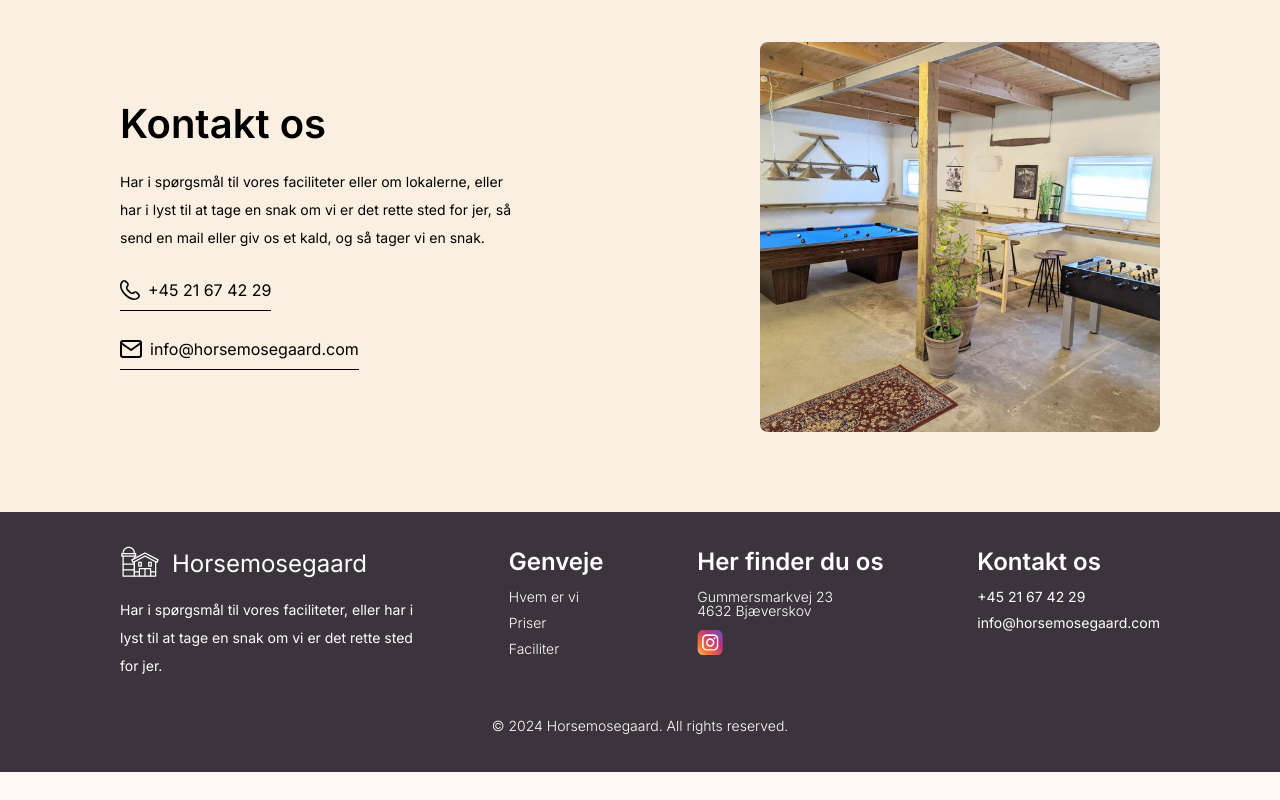
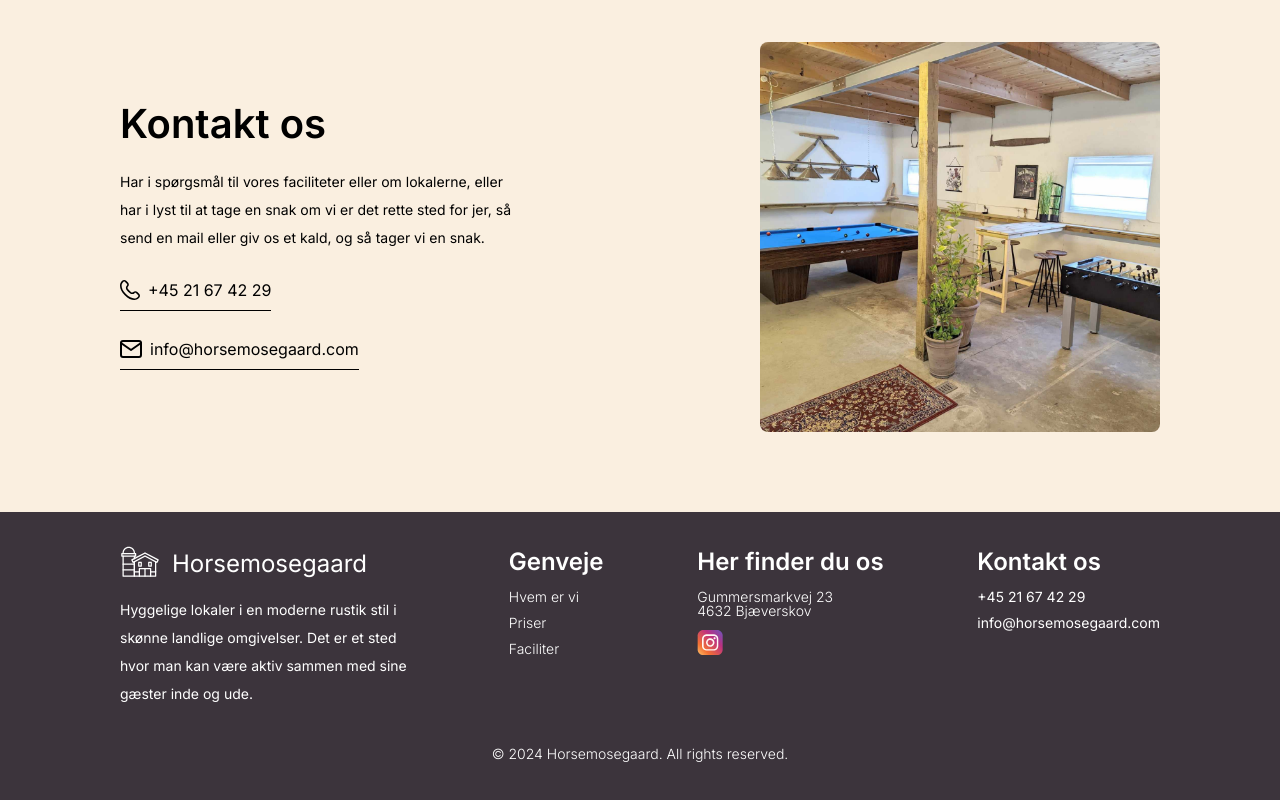
Before and after one commit to emil584c/horsemosegaard, a React (Vite) app: page /priser in a window 1280 px wide. Shown: the part 1822-2622 px from the top of the page. Before the commit the page ends 2594 px from the top, so only its background shows below. Built offline with nearby package versions, Linux system fonts and the light colour scheme; a web font is replaced by a local one.

Commit message:
footer text change

```diff
--- a/src/components/FooterSection.jsx
+++ b/src/components/FooterSection.jsx
@@ -14,8 +14,9 @@
               <p className="header-section__logo-text">Horsemosegaard</p>
             </Link>
             <p className="footer-section__text">
-              Har i spørgsmål til vores faciliteter, eller har i lyst til at
-              tage en snak om vi er det rette sted for jer.
+              Hyggelige lokaler i en moderne rustik stil i skønne landlige
+              omgivelser. Det er et sted hvor man kan være aktiv sammen med sine
+              gæster inde og ude.
             </p>
           </div>
           <div className="footer-section__row">
```
